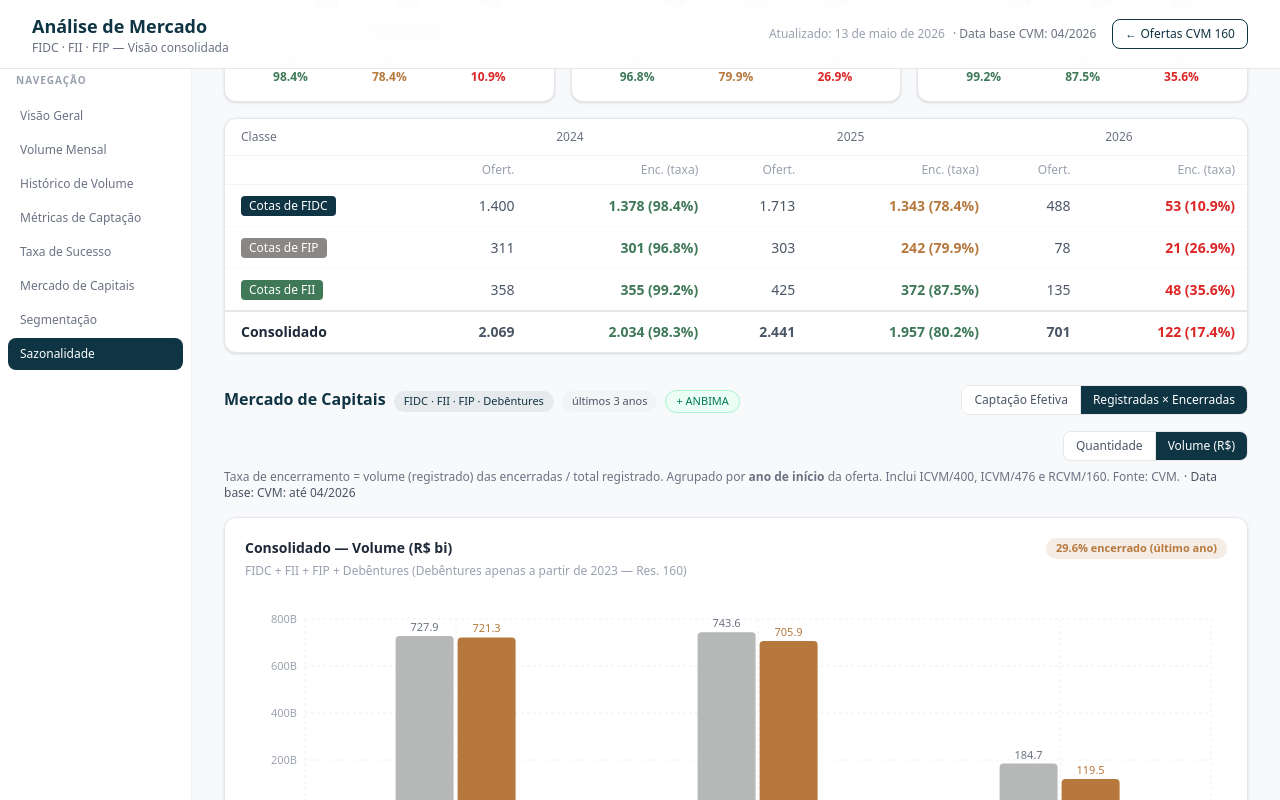
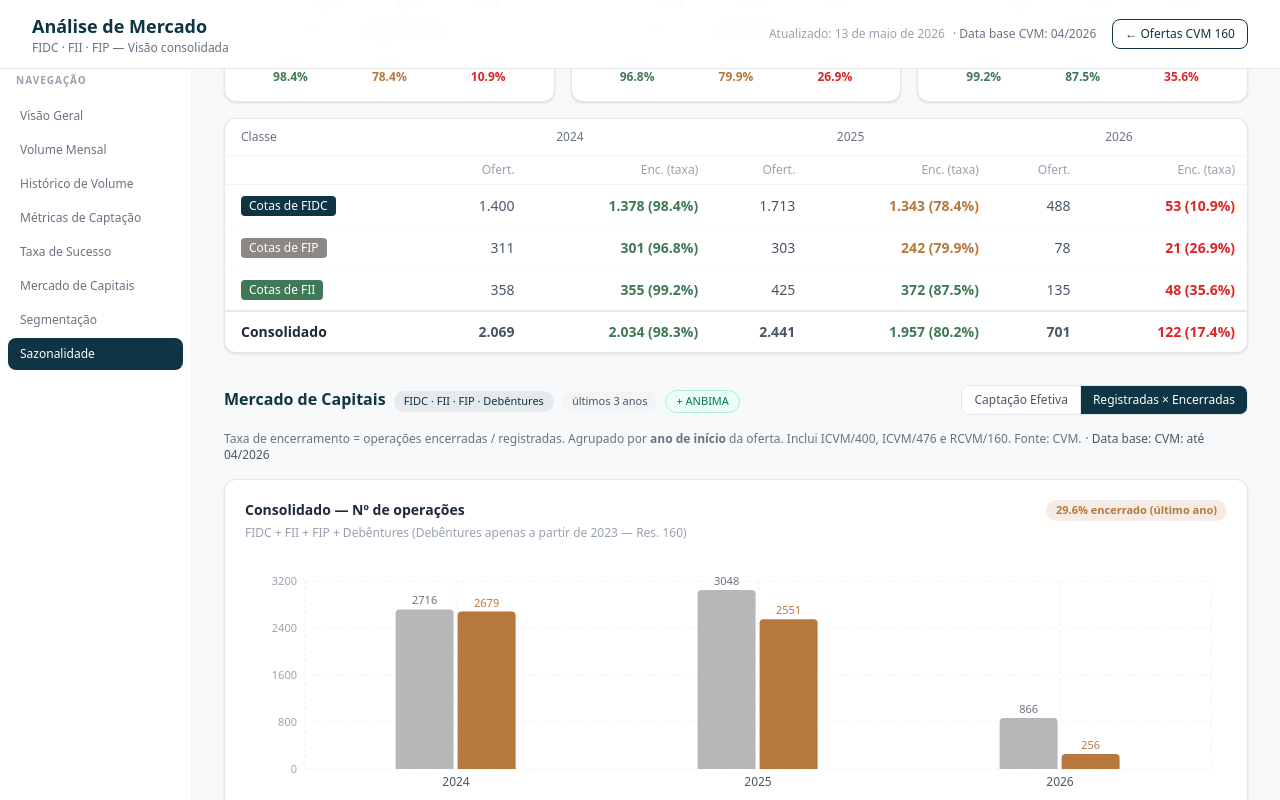
Before and after one commit to lucasmosquim2004-max/cvm-ofertas-static, a Next.js app: page /cvm-ofertas-static/mercado in a window 1280 px wide. Both pictures are taken after a click on the button "Registradas × Encerradas". Shown: the part 3394-4194 px from the top of the page. Built offline with nearby package versions, Linux system fonts and the light colour scheme.

Commit message:
fix: remover toggle Volume/Quantidade de Registradas x Encerradas, sempre mostrar quantidade

```diff
--- a/components/mercado/SecuritizacaoSection.tsx
+++ b/components/mercado/SecuritizacaoSection.tsx
@@ -37,11 +37,9 @@ const fmtBi = (v: number) => {
 };
 const fmtPct = (v: number) => `${v.toFixed(1)}%`;
 
-type Metrica = "quantidade" | "volume";
 type Tab = "captacao" | "registradas";
 
 export function SecuritizacaoSection({ data }: Props) {
-  const [metrica, setMetrica] = useState<Metrica>("volume");
   const [tab, setTab] = useState<Tab>("captacao");
 
   if (!data.disponivel) {
@@ -66,11 +64,11 @@ export function SecuritizacaoSection({ data }: Props) {
     () =>
       data.consolidado_ano.map((r) => ({
         ano: String(r.ano),
-        Ofertadas: metrica === "quantidade" ? r.n_ofertadas : +(r.vol_ofertado / 1e9).toFixed(1),
-        Encerradas: metrica === "quantidade" ? r.n_encerradas : +(r.vol_encerrado / 1e9).toFixed(1),
+        Ofertadas: r.n_ofertadas,
+        Encerradas: r.n_encerradas,
         taxa: r.taxa_encerramento,
       })),
-    [data.consolidado_ano, metrica]
+    [data.consolidado_ano]
   );
 
   const chartByTipo = useMemo(
@@ -82,13 +80,13 @@ export function SecuritizacaoSection({ data }: Props) {
             .filter((r) => r.tipo_ativo === tipo)
             .map((r) => ({
               ano: String(r.ano),
-              Ofertadas: metrica === "quantidade" ? r.n_ofertadas : +(r.vol_ofertado / 1e9).toFixed(1),
-              Encerradas: metrica === "quantidade" ? r.n_encerradas : +(r.vol_encerrado / 1e9).toFixed(1),
+              Ofertadas: r.n_ofertadas,
+              Encerradas: r.n_encerradas,
               taxa: r.taxa_encerramento,
             })),
         })
       ),
-    [data.por_tipo_ano, metrica]
+    [data.por_tipo_ano]
   );
 
   // ── Aba 2: Captação Efetiva (mesmo coorte: YEAR(data_encerramento)) ───────
@@ -128,7 +126,7 @@ export function SecuritizacaoSection({ data }: Props) {
   }, [data.captacao_tipo_ano]);
 
   const anosCaptacao = data.anos_captacao ?? data.anos;
-  const yLabel = metrica === "quantidade" ? "operações" : "R$ bi";
+  const yLabel = "operações";
 
   const anbimaBase = data.anbima_data_base ?? null;
   const cvmBase = data.cvm_data_base ?? null;
@@ -522,33 +520,8 @@ export function SecuritizacaoSection({ data }: Props) {
       {/* ── TAB: Registradas × Encerradas (CVM) ───────────────────────────── */}
       {tab === "registradas" && (
         <>
-          <div className="flex justify-end">
-            <div className="flex overflow-hidden rounded-lg border border-gray-200 text-xs font-medium">
-              <button
-                onClick={() => setMetrica("quantidade")}
-                className={`px-3 py-1.5 transition-colors ${
-                  metrica === "quantidade"
-                    ? "bg-[#0F3443] text-white"
-                    : "bg-white text-gray-600 hover:bg-gray-50"
-                }`}
-              >
-                Quantidade
-              </button>
-              <button
-                onClick={() => setMetrica("volume")}
-                className={`border-l border-gray-200 px-3 py-1.5 transition-colors ${
-                  metrica === "volume"
-                    ? "bg-[#0F3443] text-white"
-                    : "bg-white text-gray-600 hover:bg-gray-50"
-                }`}
-              >
-                Volume (R$)
-              </button>
-            </div>
-          </div>
-
-          <p className="-mt-2 text-xs text-gray-500">
-            Taxa de encerramento = {metrica === "quantidade" ? "operações encerradas / registradas" : "volume (registrado) das encerradas / total registrado"}.
+          <p className="text-xs text-gray-500">
+            Taxa de encerramento = operações encerradas / registradas.
             Agrupado por <strong>ano de início</strong> da oferta. Inclui ICVM/400, ICVM/476 e RCVM/160. Fonte: CVM.
             {dataBaseCvm && (
               <span className="ml-1 font-medium text-gray-600">· Data base: {dataBaseCvm}</span>
@@ -559,7 +532,7 @@ export function SecuritizacaoSection({ data }: Props) {
           <div className="rounded-xl border border-gray-200 bg-white p-5 shadow-sm">
             <div className="mb-1 flex items-center justify-between">
               <h3 className="text-sm font-semibold text-gray-800">
-                Consolidado — {metrica === "quantidade" ? "Nº de operações" : "Volume (R$ bi)"}
+                Consolidado — Nº de operações
               </h3>
               <span
                 className="rounded-full px-2.5 py-0.5 text-[11px] font-bold"
@@ -583,14 +556,12 @@ export function SecuritizacaoSection({ data }: Props) {
                   tick={{ fontSize: 11, fill: "#9ca3af" }}
                   axisLine={false}
                   tickLine={false}
-                  tickFormatter={(v: number) => metrica === "volume" ? `${v}B` : String(v)}
+                  tickFormatter={(v: number) => String(v)}
                 />
                 <Tooltip
                   contentStyle={{ fontSize: 12, borderRadius: 8, border: "1px solid #e5e7eb" }}
                   formatter={(v: unknown, name: unknown) => [
-                    metrica === "volume"
-                      ? `R$ ${(v as number).toFixed(1)} bi`
-                      : `${(v as number).toLocaleString("pt-BR")} ${yLabel}`,
+                    `${(v as number).toLocaleString("pt-BR")} ${yLabel}`,
                     name as string,
                   ]}
                 />
@@ -600,9 +571,7 @@ export function SecuritizacaoSection({ data }: Props) {
                     dataKey="Ofertadas"
                     position="top"
                     style={{ fontSize: 11, fill: "#6b7280" }}
-                    formatter={(v: unknown) =>
-                      metrica === "volume" ? `${(v as number).toFixed(1)}` : String(v as number)
-                    }
+                    formatter={(v: unknown) => String(v as number)}
                   />
                 </Bar>
                 <Bar dataKey="Encerradas" fill={PALETTE.amber} radius={[4, 4, 0, 0]}>
@@ -610,9 +579,7 @@ export function SecuritizacaoSection({ data }: Props) {
                     dataKey="Encerradas"
                     position="top"
                     style={{ fontSize: 11, fill: PALETTE.amber }}
-                    formatter={(v: unknown) =>
-                      metrica === "volume" ? `${(v as number).toFixed(1)}` : String(v as number)
-                    }
+                    formatter={(v: unknown) => String(v as number)}
                   />
                 </Bar>
               </BarChart>
@@ -665,9 +632,7 @@ export function SecuritizacaoSection({ data }: Props) {
                       <Tooltip
                         contentStyle={{ fontSize: 11, borderRadius: 8, border: "1px solid #e5e7eb" }}
                         formatter={(v: unknown, name: unknown) => [
-                          metrica === "volume"
-                            ? `R$ ${(v as number).toFixed(1)} bi`
-                            : `${(v as number).toLocaleString("pt-BR")} ${yLabel}`,
+                          `${(v as number).toLocaleString("pt-BR")} ${yLabel}`,
                           name as string,
                         ]}
                       />
@@ -748,15 +713,9 @@ export function SecuritizacaoSection({ data }: Props) {
                         const r = data.por_tipo_ano.find(
                           (x) => x.ano === ano && x.tipo_ativo === tipo
                         );
-                        const val = r
-                          ? metrica === "quantidade"
-                            ? fmtBR(r.n_ofertadas)
-                            : fmtBi(r.vol_ofertado)
-                          : "—";
+                        const val = r ? fmtBR(r.n_ofertadas) : "—";
                         const enc = r
-                          ? metrica === "quantidade"
-                            ? `${fmtBR(r.n_encerradas)} (${fmtPct(r.taxa_encerramento)})`
-                            : `${fmtBi(r.vol_encerrado)} (${fmtPct(r.taxa_encerramento)})`
+                          ? `${fmtBR(r.n_encerradas)} (${fmtPct(r.taxa_encerramento)})`
                           : "—";
                         return [
                           <td key={`${ano}-of`} className="px-3 py-2 text-right tabular-nums text-gray-600">
@@ -786,15 +745,9 @@ export function SecuritizacaoSection({ data }: Props) {
                   <td className="px-4 py-2.5 text-sm font-semibold text-gray-800">Consolidado</td>
                   {data.anos.flatMap((ano) => {
                     const r = data.consolidado_ano.find((x) => x.ano === ano);
-                    const val = r
-                      ? metrica === "quantidade"
-                        ? fmtBR(r.n_ofertadas)
-                        : fmtBi(r.vol_ofertado)
-                      : "—";
+                    const val = r ? fmtBR(r.n_ofertadas) : "—";
                     const enc = r
-                      ? metrica === "quantidade"
-                        ? `${fmtBR(r.n_encerradas)} (${fmtPct(r.taxa_encerramento)})`
-                        : `${fmtBi(r.vol_encerrado)} (${fmtPct(r.taxa_encerramento)})`
+                      ? `${fmtBR(r.n_encerradas)} (${fmtPct(r.taxa_encerramento)})`
                       : "—";
                     return [
                       <td key={`${ano}-of`} className="px-3 py-2.5 text-right tabular-nums text-gray-700">
```
